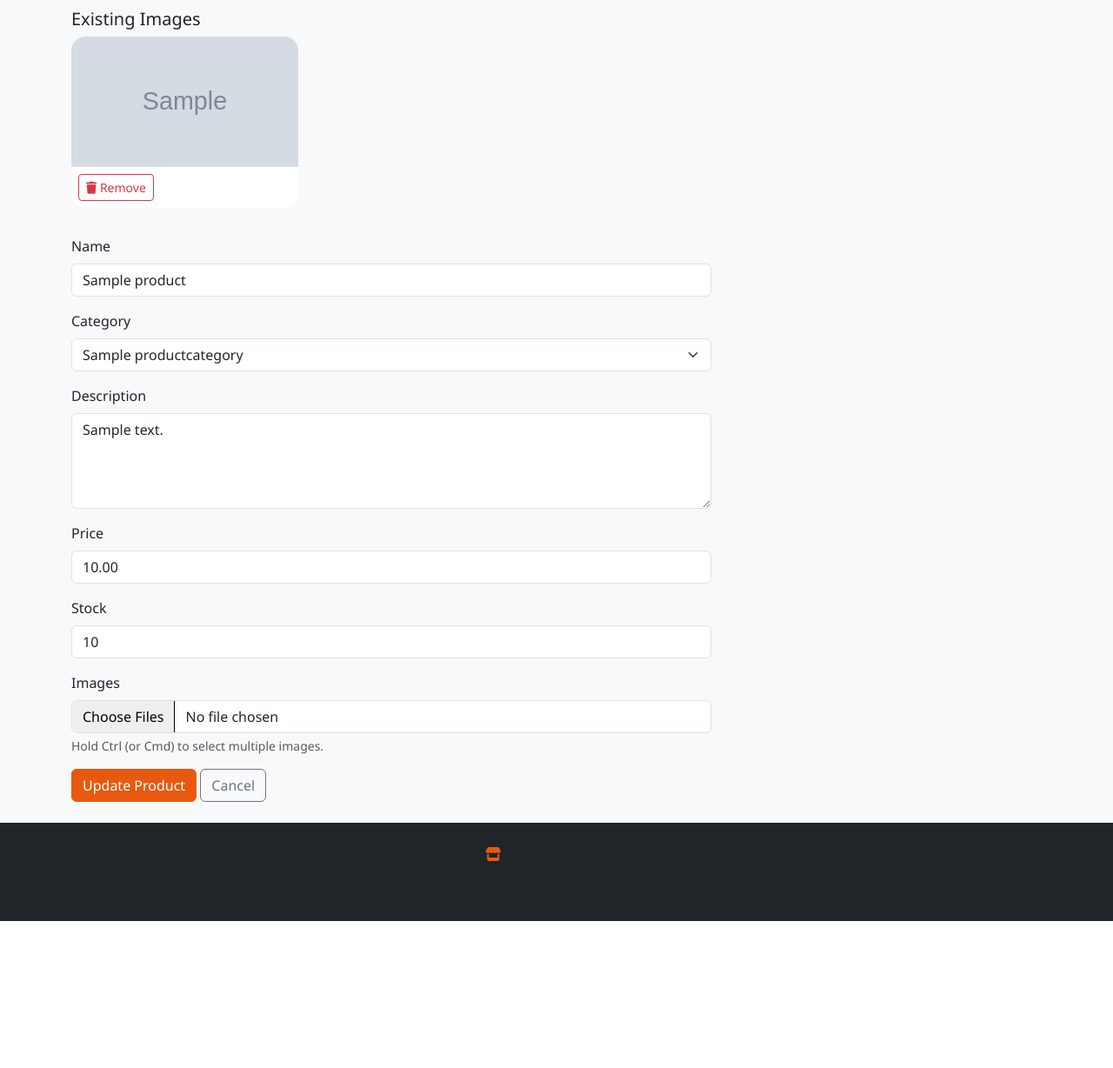
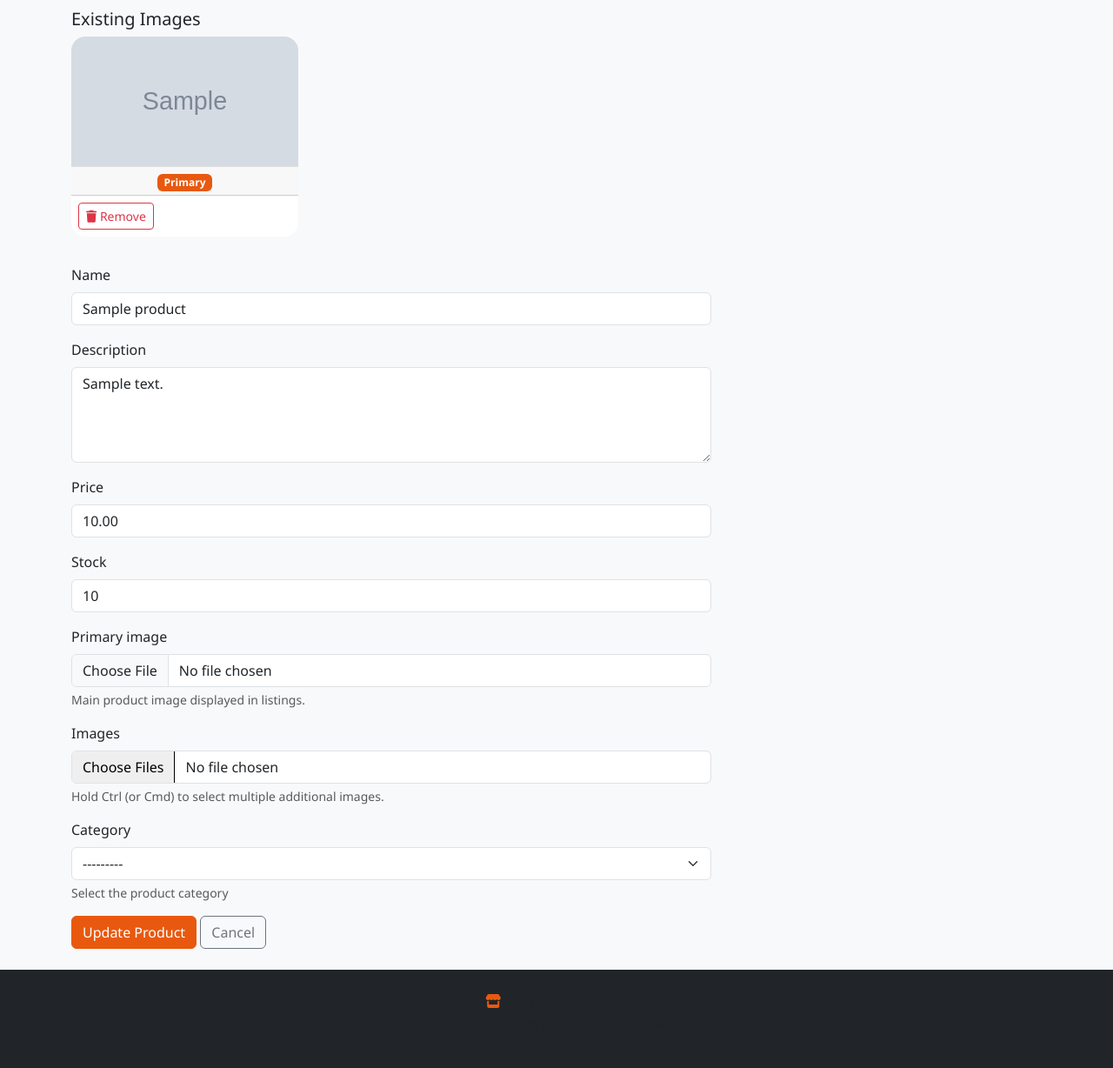
Before and after one commit to ches-on/skills, a Django app: page /product/1/edit/ in a window 1280 px wide. Shown: the part 151-1379 px from the top of the page at 87% size. Before the commit the page ends 1210 px from the top, so only its background shows below. Run offline with Django 5.2, Linux system fonts and the light colour scheme; a user stored in the database is signed in; tables that the repository leaves empty hold one stand-in row (values such as "Sample post"); grey boxes marked "Sample" are stand-in pictures; some libraries are stand-ins or nearby versions.

Commit message:
Add primary image support for products with preview

```diff
--- a/config/settings.py
+++ b/config/settings.py
@@ -64,10 +64,10 @@
 
 WSGI_APPLICATION = 'config.wsgi.application'
 
-# Database - Railway compatible
+# Database - Railway compatible, defaults to SQLite locally
 DATABASES = {
     'default': dj_database_url.config(
-        default=os.environ.get("DATABASE_URL"),
+        default='sqlite:///db.sqlite3',
         conn_max_age=600
     )
 }
--- a/marketplace/forms.py
+++ b/marketplace/forms.py
@@ -48,14 +48,25 @@
 
 
 class ProductForm(forms.ModelForm):
+    primary_image = forms.ImageField(
+        required=True,
+        help_text='Main product image displayed in listings.',
+        widget=forms.FileInput(attrs={'accept': 'image/*', 'class': 'form-control'})
+    )
     images = MultipleFileField(
         required=False,
-        help_text='Hold Ctrl (or Cmd) to select multiple images.'
+        help_text='Hold Ctrl (or Cmd) to select multiple additional images.'
+    )
+    category = forms.ModelChoiceField(
+        queryset=ProductCategory.objects.all(),
+        required=True,
+        widget=forms.Select(attrs={'class': 'form-select'}),
+        help_text='Select the product category'
     )
 
     class Meta:
         model = Product
-        fields = ['name', 'category', 'description', 'price', 'stock']
+        fields = ['name', 'description', 'price', 'stock']
         widgets = {
             'description': forms.Textarea(attrs={'rows': 4}),
             'price': forms.NumberInput(attrs={'step': '0.01', 'min': '0'}),
--- a/marketplace/models.py
+++ b/marketplace/models.py
@@ -139,13 +139,14 @@
         related_name='images'
     )
     image = models.ImageField(upload_to='products/')
+    is_primary = models.BooleanField(default=False)
     uploaded_at = models.DateTimeField(auto_now_add=True)
 
     def __str__(self):
         return f'Image for {self.product.name}'
 
     class Meta:
-        ordering = ['uploaded_at']
+        ordering = ['-is_primary', 'uploaded_at']
 
 
 class Cart(models.Model):
--- a/marketplace/views.py
+++ b/marketplace/views.py
@@ -261,11 +261,16 @@
             product = form.save(commit=False)
             product.seller = request.user
             product.save()
-            # Handle multiple image uploads from form
+            # Handle primary image
+            primary_image = form.cleaned_data.get('primary_image')
+            if primary_image:
+                ProductImage.objects.filter(product=product, is_primary=True).update(is_primary=False)
+                ProductImage.objects.create(product=product, image=primary_image, is_primary=True)
+            # Handle additional images
             images = form.cleaned_data.get('images')
             if images:
                 for image in images:
-                    ProductImage.objects.create(product=product, image=image)
+                    ProductImage.objects.create(product=product, image=image, is_primary=False)
             messages.success(request, 'Product created successfully!')
             return redirect('product_detail', pk=product.pk)
     else:
@@ -283,11 +288,16 @@
         form = ProductForm(request.POST, request.FILES, instance=product)
         if form.is_valid():
             form.save()
-            # Handle multiple image uploads from form
+            # Handle primary image
+            primary_image = form.cleaned_data.get('primary_image')
+            if primary_image:
+                ProductImage.objects.filter(product=product, is_primary=True).update(is_primary=False)
+                ProductImage.objects.create(product=product, image=primary_image, is_primary=True)
+            # Handle additional images
             images = form.cleaned_data.get('images')
             if images:
                 for img in images:
-                    ProductImage.objects.create(product=product, image=img)
+                    ProductImage.objects.create(product=product, image=img, is_primary=False)
             messages.success(request, 'Product updated successfully!')
             return redirect('product_detail', pk=product.pk)
     else:
--- a/templates/marketplace/products/edit.html
+++ b/templates/marketplace/products/edit.html
@@ -14,6 +14,11 @@
     <div class="col-md-3 mb-2">
         <div class="card">
             <img src="{{ img.image.url }}" class="card-img-top" style="height: 150px; object-fit: cover;">
+            {% if img.is_primary %}
+            <div class="card-header py-1 text-center">
+                <span class="badge bg-primary">Primary</span>
+            </div>
+            {% endif %}
             <div class="card-body p-2">
                 <form method="POST" action="{% url 'delete_product_image' product.pk %}" style="display: inline;">
                     {% csrf_token %}
@@ -47,12 +52,6 @@
             </div>
             {% endfor %}
 
-            <!-- Image Preview Container for New Images -->
-            <div id="image-preview" class="row mb-3" style="display: none;">
-                <h6>New Images Preview:</h6>
-                <div id="preview-container" class="d-flex flex-wrap gap-2"></div>
-            </div>
-
             <button type="submit" class="btn btn-primary">Update Product</button>
             <a href="{% url 'product_detail' product.pk %}" class="btn btn-outline-secondary">Cancel</a>
         </form>
@@ -74,18 +73,33 @@
         }
     });
 
-    // Image preview functionality
-    var fileInput = document.querySelector('input[type="file"]');
-    var previewContainer = document.getElementById('preview-container');
-    var imagePreview = document.getElementById('image-preview');
+    // Image preview for all file inputs
+    var fileInputs = document.querySelectorAll('input[type="file"]');
+    fileInputs.forEach(function(fileInput) {
+        var previewId = 'preview-' + fileInput.name;
+        var previewDiv = document.getElementById(previewId);
+        if (!previewDiv) {
+            previewDiv = document.createElement('div');
+            previewDiv.id = previewId;
+            previewDiv.className = 'row mb-3';
+            previewDiv.style.display = 'none';
+            var title = document.createElement('h6');
+            title.textContent = fileInput.name === 'primary_image' ? 'New Primary Image Preview:' : 'New Additional Images Preview:';
+            previewDiv.appendChild(title);
+            var container = document.createElement('div');
+            container.className = 'd-flex flex-wrap gap-2';
+            previewDiv.appendChild(container);
+            fileInput.parentNode.appendChild(previewDiv);
+        }
 
-    if (fileInput) {
         fileInput.addEventListener('change', function() {
-            previewContainer.innerHTML = '';
+            var previewContainer = document.getElementById(previewId);
+            var container = previewContainer.querySelector('.d-flex');
+            container.innerHTML = '';
             var files = this.files;
 
-            if (files && files.length > 0) {
-                imagePreview.style.display = 'block';
+            if (files && files.length >0) {
+                previewContainer.style.display = 'block';
                 for (var i = 0; i < files.length; i++) {
                     var file = files[i];
                     if (file.type.startsWith('image/')) {
@@ -102,17 +116,17 @@
                                 img.className = 'img-thumbnail';
                                 img.title = f.name;
                                 col.appendChild(img);
-                                previewContainer.appendChild(col);
+                                container.appendChild(col);
                             };
                         })(file);
                         reader.readAsDataURL(file);
                     }
                 }
             } else {
-                imagePreview.style.display = 'none';
+                previewContainer.style.display = 'none';
             }
         });
-    }
+    });
 });
 </script>
 {% endblock %}
```
Also changed, not shown: templates/marketplace/products/create.html (+25 -16 lines), templates/marketplace/products/detail.html (+9 -5 lines), marketplace/migrations/0009_add_is_primary_to_productimage.py (added).
